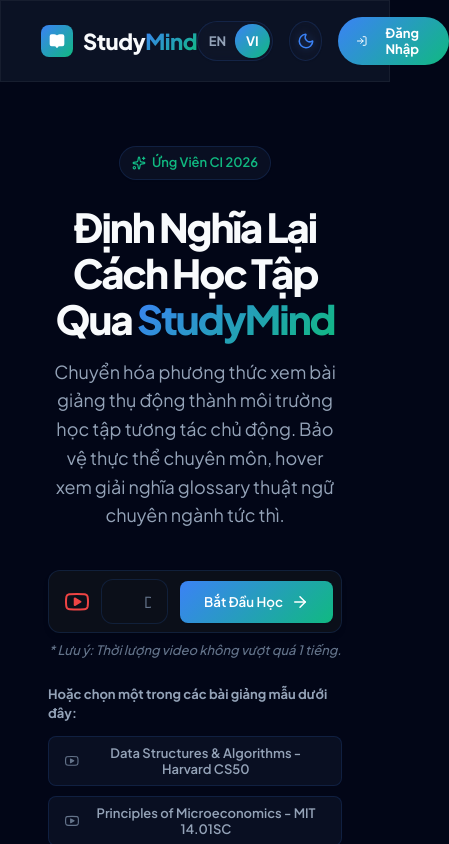
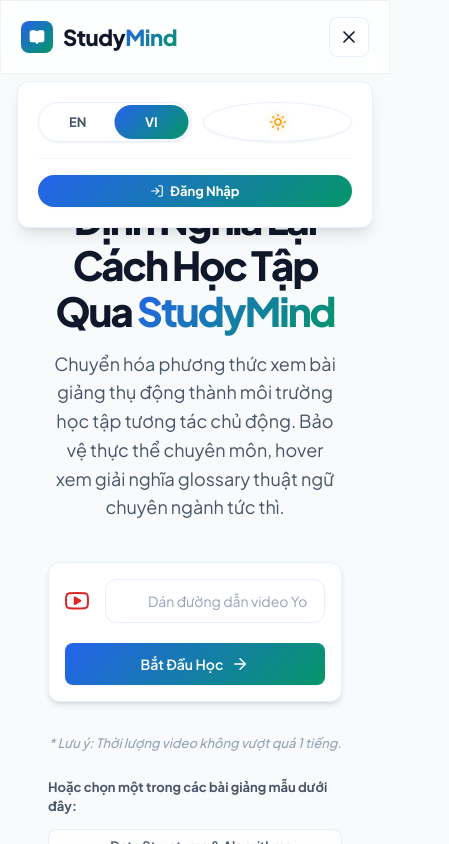
Before and after one commit to TeamToTe/Smart-AI-Study-Companion, a React (Vite) app in the folder frontend/: page / in a window 390 px wide. Both pictures are taken after a click on the button "Toggle mobile menu". Shown: the top 844 px of the page, 449 px wide, since content can reach past the window. Built offline with nearby package versions, Linux system fonts and the light colour scheme; no server answers.

Commit message:
fix: implement responsive mobile menu drawer, stacked link input layout & scaled mindmap with touch panning

```diff
--- a/frontend/src/App.jsx
+++ b/frontend/src/App.jsx
@@ -1,5 +1,5 @@
 import React, { useState, useEffect } from 'react';
-import { BookOpen, Sparkles, Languages, AlertTriangle, ArrowLeft, Trash2, LogIn, LogOut, User } from 'lucide-react';
+import { BookOpen, Sparkles, Languages, AlertTriangle, ArrowLeft, Trash2, LogIn, LogOut, User, Menu, X } from 'lucide-react';
 import LandingPage from './components/LandingPage';
 import SkeletonLoader from './components/SkeletonLoader';
 import VideoPlayer from './components/VideoPlayer';
@@ -44,6 +44,7 @@
   const { user, session, signOut, loading: authLoading, isRecovering, setIsRecovering } = useAuth();
   const [isAuthModalOpen, setIsAuthModalOpen] = useState(false);
   const [authModalMode, setAuthModalMode] = useState('signin');
+  const [mobileMenuOpen, setMobileMenuOpen] = useState(false);
 
   // Handle password recovery flow from email
   useEffect(() => {
@@ -509,6 +510,7 @@
           <span>Study<span className="text-gradient">Mind</span></span>
         </div>
 
+        {/* Desktop Controls */}
         <div className="header-controls">
           <LanguageToggle lang={lang} setLang={setLang} />
           <ThemeToggle theme={theme} toggleTheme={toggleTheme} t={t} />
@@ -534,6 +536,53 @@
             </button>
           )}
         </div>
+
+        {/* Mobile Menu Toggle Button */}
+        <button
+          className="mobile-menu-toggle"
+          onClick={() => setMobileMenuOpen(prev => !prev)}
+          aria-label="Toggle mobile menu"
+        >
+          {mobileMenuOpen ? <X size={20} /> : <Menu size={20} />}
+        </button>
+
+        {/* Mobile Menu Drawer */}
+        {mobileMenuOpen && (
+          <div className="mobile-menu-drawer glass">
+            <div className="mobile-menu-group">
+              <div className="mobile-controls-row">
+                <LanguageToggle lang={lang} setLang={setLang} />
+                <ThemeToggle theme={theme} toggleTheme={toggleTheme} t={t} />
+              </div>
+            </div>
+
+            <div className="mobile-menu-divider" />
+
+            <div className="mobile-menu-group">
+              {user ? (
+                <div className="mobile-user-info-wrapper">
+                  <div className="mobile-user-details">
+                    <User size={14} />
+                    <span className="mobile-user-email">{user.email}</span>
+                  </div>
+                  <button className="btn-secondary btn-logout w-full" onClick={() => { signOut(); setMobileMenuOpen(false); }}>
+                    <LogOut size={14} />
+                    <span>{t('signOut')}</span>
+                  </button>
+                </div>
+              ) : (
+                <button className="btn-primary btn-login w-full" onClick={() => {
+                  setAuthModalMode('signin');
+                  setIsAuthModalOpen(true);
+                  setMobileMenuOpen(false);
+                }}>
+                  <LogIn size={14} />
+                  <span>{t('signIn')}</span>
+                </button>
+              )}
+            </div>
+          </div>
+        )}
       </header>
 
       {/* Main Area */}
--- a/frontend/src/components/LandingPage.css
+++ b/frontend/src/components/LandingPage.css
@@ -427,6 +427,42 @@
   .history-grid {
     grid-template-columns: 1fr;
   }
+
+  /* Stack input form on mobile */
+  .input-wrapper {
+    display: grid !important;
+    grid-template-columns: auto 1fr !important;
+    gap: 16px !important;
+    padding: 16px !important;
+  }
+
+  .yt-icon {
+    grid-column: 1;
+    grid-row: 1;
+    align-self: center;
+  }
+
+  .url-input {
+    grid-column: 2;
+    grid-row: 1;
+    width: 100%;
+    align-self: center;
+    font-size: 14px !important;
+  }
+
+  .submit-btn {
+    grid-column: 1 / span 2;
+    grid-row: 2;
+    width: 100%;
+    justify-content: center;
+    padding: 12px 20px !important;
+    font-size: 14px !important;
+    margin-top: 4px;
+  }
+
+  .input-hint {
+    margin-top: 8px !important;
+  }
 }
 
 /* Pagination Controls */
--- a/frontend/src/components/MindmapKit.css
+++ b/frontend/src/components/MindmapKit.css
@@ -347,3 +347,29 @@
   color: var(--color-accent);
   flex-shrink: 0;
 }
+
+@media (max-width: 768px) {
+  .mindmap-scroll-area {
+    min-height: 280px !important;
+    padding: 16px 8px !important;
+  }
+
+  .layout-horizontal {
+    gap: 40px !important;
+    min-width: 580px !important;
+  }
+
+  .layout-horizontal .mindmap-branch-row {
+    gap: 24px !important;
+  }
+
+  .mindmap-node {
+    padding: 8px 12px !important;
+    font-size: 11px !important;
+  }
+
+  .root-node {
+    padding: 10px 14px !important;
+    font-size: 12px !important;
+  }
+}
--- a/frontend/src/components/MindmapKit.jsx
+++ b/frontend/src/components/MindmapKit.jsx
@@ -12,7 +12,9 @@
   const [paths, setPaths] = useState([]);
 
   // Interactive Zoom/Pan states
-  const [zoom, setZoom] = useState(1.0);
+  const [zoom, setZoom] = useState(() => {
+    return typeof window !== 'undefined' && window.innerWidth <= 768 ? 0.55 : 1.0;
+  });
   const [pan, setPan] = useState({ x: 0, y: 0 });
   const [isDragging, setIsDragging] = useState(false);
   const [dragStart, setDragStart] = useState({ x: 0, y: 0 });
@@ -432,6 +434,30 @@
     setIsDragging(false);
   };
 
+  // Touch Drag/Pan Handlers for Mobile Devices
+  const handleTouchStart = (e) => {
+    if (e.target.closest('.mindmap-node')) {
+      return;
+    }
+    if (e.touches.length !== 1) return;
+    const touch = e.touches[0];
+    setIsDragging(true);
+    setDragStart({ x: touch.clientX - pan.x, y: touch.clientY - pan.y });
+  };
+
+  const handleTouchMove = (e) => {
+    if (!isDragging || e.touches.length !== 1) return;
+    const touch = e.touches[0];
+    setPan({
+      x: touch.clientX - dragStart.x,
+      y: touch.clientY - dragStart.y
+    });
+  };
+
+  const handleTouchEnd = () => {
+    setIsDragging(false);
+  };
+
   // Zooming Handlers
   const handleZoomIn = () => {
     setZoom(prev => Math.min(prev + 0.1, 2.0));
@@ -465,6 +491,9 @@
         onMouseMove={handleMouseMove}
         onMouseUp={handleMouseUpOrLeave}
         onMouseLeave={handleMouseUpOrLeave}
+        onTouchStart={handleTouchStart}
+        onTouchMove={handleTouchMove}
+        onTouchEnd={handleTouchEnd}
       >
         <div
           ref={containerRef}
--- a/frontend/src/index.css
+++ b/frontend/src/index.css
@@ -269,6 +269,116 @@
   gap: 16px;
 }
 
+/* Mobile menu styles */
+.mobile-menu-toggle {
+  display: none;
+  background: var(--bg-card);
+  border: 1px solid var(--border-color);
+  border-radius: 8px;
+  width: 40px;
+  height: 40px;
+  align-items: center;
+  justify-content: center;
+  cursor: pointer;
+  color: var(--text-primary);
+  transition: all var(--transition-fast);
+  padding: 0;
+  box-sizing: border-box;
+}
+
+.mobile-menu-toggle:hover {
+  border-color: var(--color-accent);
+  background-color: var(--bg-card-hover);
+}
+
+.mobile-menu-drawer {
+  position: absolute;
+  top: calc(100% + 8px);
+  left: 16px;
+  right: 16px;
+  background-color: var(--bg-surface);
+  border: 1px solid var(--border-color);
+  border-radius: 12px;
+  padding: 20px;
+  display: flex;
+  flex-direction: column;
+  gap: 16px;
+  z-index: 100;
+  box-shadow: var(--shadow-lg);
+  backdrop-filter: blur(12px);
+  animation: popIn 0.2s cubic-bezier(0.16, 1, 0.3, 1) forwards;
+  box-sizing: border-box;
+}
+
+.mobile-controls-row {
+  display: flex;
+  align-items: center;
+  justify-content: space-between;
+  gap: 12px;
+  width: 100%;
+}
+
+.mobile-controls-row > * {
+  flex: 1;
+  width: 100%;
+}
+
+.mobile-menu-divider {
+  height: 1px;
+  background-color: var(--border-color);
+  width: 100%;
+  opacity: 0.5;
+}
+
+.mobile-user-info-wrapper {
+  display: flex;
+  flex-direction: column;
+  gap: 12px;
+  width: 100%;
+}
+
+.mobile-user-details {
+  display: flex;
+  align-items: center;
+  gap: 8px;
+  font-size: 13px;
+  color: var(--text-secondary);
+  font-weight: 600;
+  padding: 8px 12px;
+  border-radius: 8px;
+  background: rgba(59, 130, 246, 0.03);
+  border: 1px solid var(--border-color);
+  width: 100%;
+  box-sizing: border-box;
+}
+
+.mobile-user-email {
+  overflow: hidden;
+  text-overflow: ellipsis;
+  white-space: nowrap;
+  flex: 1;
+}
+
+.w-full {
+  width: 100% !important;
+  justify-content: center !important;
+}
+
+@media (max-width: 768px) {
+  header {
+    padding: 16px 20px !important;
+    position: relative; /* to anchor the mobile-menu-drawer */
+  }
+
+  .header-controls {
+    display: none !important;
+  }
+
+  .mobile-menu-toggle {
+    display: flex;
+  }
+}
+
 /* Override browser autofill styles for theme consistency */
 input:-webkit-autofill,
 input:-webkit-autofill:hover,
```
